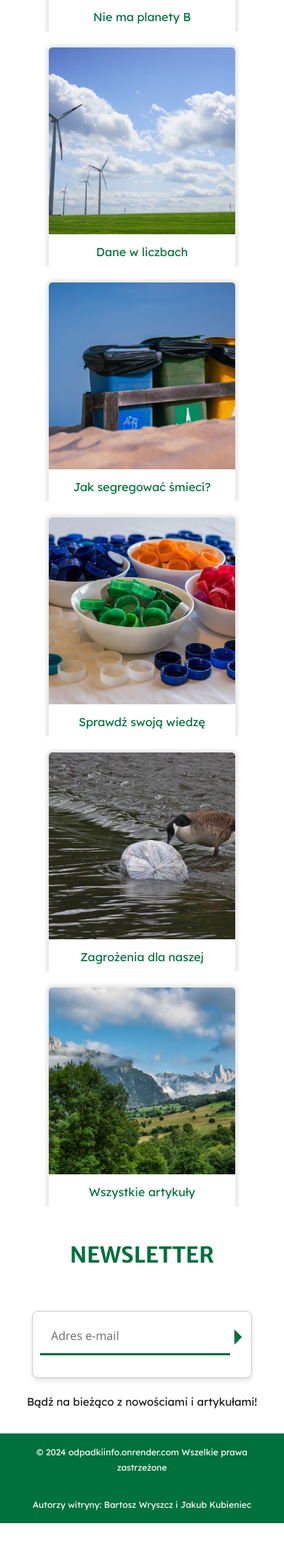
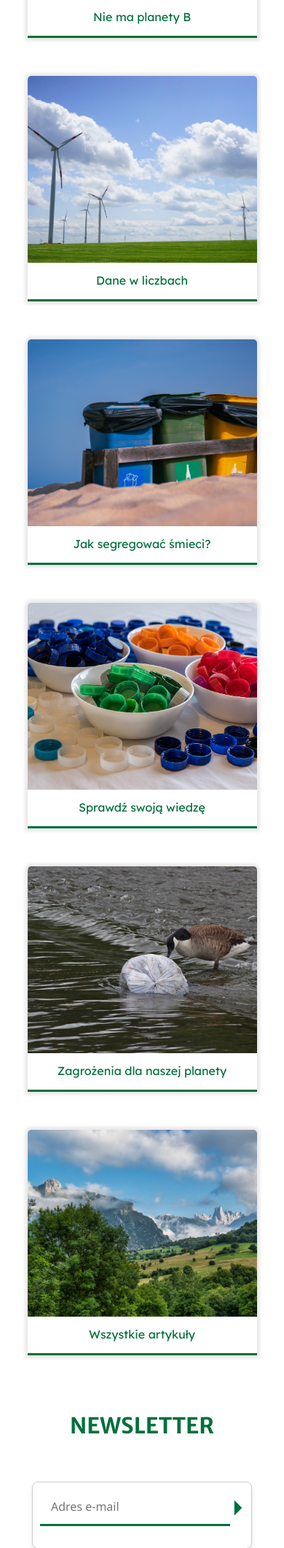
Before and after one commit to Izydor123/hack_heroes_zgloszenie, a Flask app: page /artykuly in a window 390 px wide. Shown: the part 1143-3264 px from the top of the page at 73% size. Before the commit the page ends 3230 px from the top, so only its background shows below. Run offline with Flask 3, Linux system fonts and the light colour scheme; parts of the project's set-up code (start-up, migrations or seed data) failed here and were passed over.

Commit message:
Update style.css

```diff
--- a/static/style.css
+++ b/static/style.css
@@ -430,7 +430,6 @@ article .picture img {
 
 .articleSlideWrapper {
     position: relative;
-    height: 270px;
     width: auto;
     display: block;
     overflow: hidden;
@@ -457,7 +456,7 @@ article .picture img {
 
 .articleSlideText {
     background-color: #fff;
-    height: 80px;
+    height: 50px;
 }
 
 .articleSlideText p {
@@ -525,11 +524,6 @@ article .articleSlideWrapper:hover .picture.articleSlide img {
     background-color: var(--background-color);
     padding-bottom: var(--spacing);
     flex-direction: column;
-}
-
-.separatorImage,
-.separatorVideo {
-    min-height: 50vh;
 }
 
 .separatorImage img,
@@ -1240,7 +1234,7 @@ label {
     .allArticlesWrapper .articleSlideWrapper {
         border-bottom-left-radius: 5px;
         border-bottom-right-radius: 5px;
-        width: 73%;
+        width: 90%;
         margin-bottom: 10px;
     }
 
```
